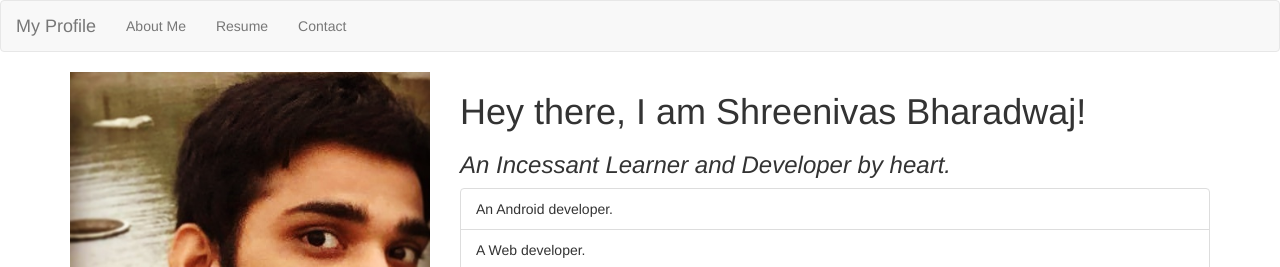
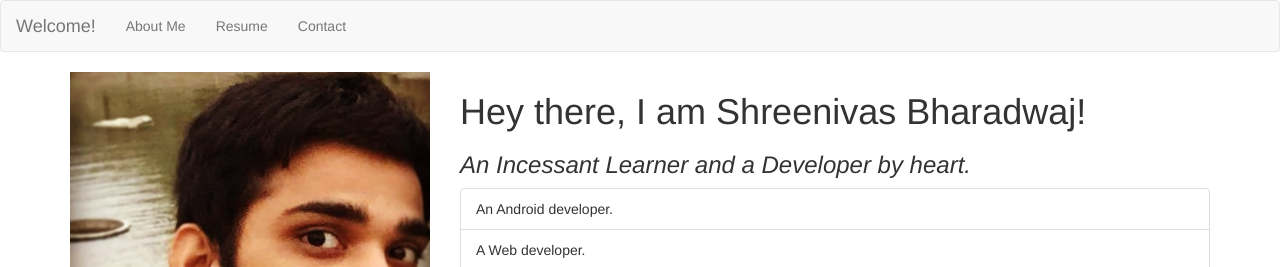
Before and after one commit to cheeni666/cheeni666.github.io, a Jekyll site: the page built from index.html, in a window 1280 px wide. Shown: the top 267 px of the page. Built offline with Jekyll 4.4.1, drawn with Linux system fonts in a browser that asks for light colours; nearby versions of some CDN libraries.

```diff
--- a/_layouts/default.html
+++ b/_layouts/default.html
@@ -12,7 +12,7 @@
 		<nav class="navbar navbar-default">
 			<div class="container-fluid">
 				<div class="navbar-header">
-					<a class="navbar-brand" href="#">My Profile</a>
+					<a class="navbar-brand" href="#">Welcome!</a>
 				</div>
 				<ul class="nav navbar-nav">
 					<li><a href="/">About Me</a></li>
--- a/contact/index.html
+++ b/contact/index.html
@@ -5,10 +5,10 @@ title: Contact Me
 <ul class="list-group">
 	<li class="list-group-item">
 		<span class="glyphicon glyphicon-envelope"></span>
-		<a href="mailto:vshreenivasbharadwaj@gmail.com">Email.</a>
+		<a href="mailto:vshreenivasbharadwaj@gmail.com">Email</a>
 	</li>
 	<li class="list-group-item">
 		<span class="glyphicon glyphicon-star"></span>
-		<a href="https://www.github.com/shreenibhar">Github profile.</a>
+		<a href="https://www.github.com/shreenibhar">Github profile</a>
 	</li>
 </ul>
--- a/index.html
+++ b/index.html
@@ -10,7 +10,7 @@ title: About Me
 	</div>
 	<div class="col-md-8">
 		<h1>Hey there, I am Shreenivas Bharadwaj!</h1>
-		<h3><em>An Incessant Learner and Developer by heart.</em></h3>
+		<h3><em>An Incessant Learner and a Developer by heart.</em></h3>
 		<ul class="list-group">
 			<li class="list-group-item">An Android developer.</li>
 			<li class="list-group-item">A Web developer.</li>
```
Also changed, not shown: 1 other file.
